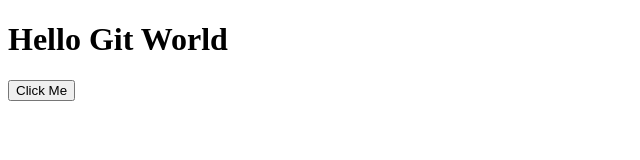
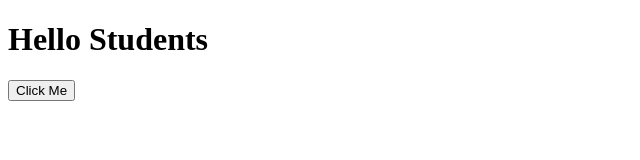
Before and after one commit to dilipkumarsasapu-rgv/FSD, a plain HTML site: page index.html in a window 1280 px wide. Shown: the whole page, without its empty margins (0-640 px from the left). Drawn offline with Linux system fonts and the light colour scheme.

Commit message:
first commit

```diff
--- a/index.html
+++ b/index.html
@@ -4,7 +4,7 @@
     <title>Git Demo</title>
 </head>
 <body>
-    <h1>Hello Git World </h1>
+    <h1>Hello Students</h1>
     <button onclick="showMessage()">Click Me</button>
     <script>
         function showMessage() {
```
